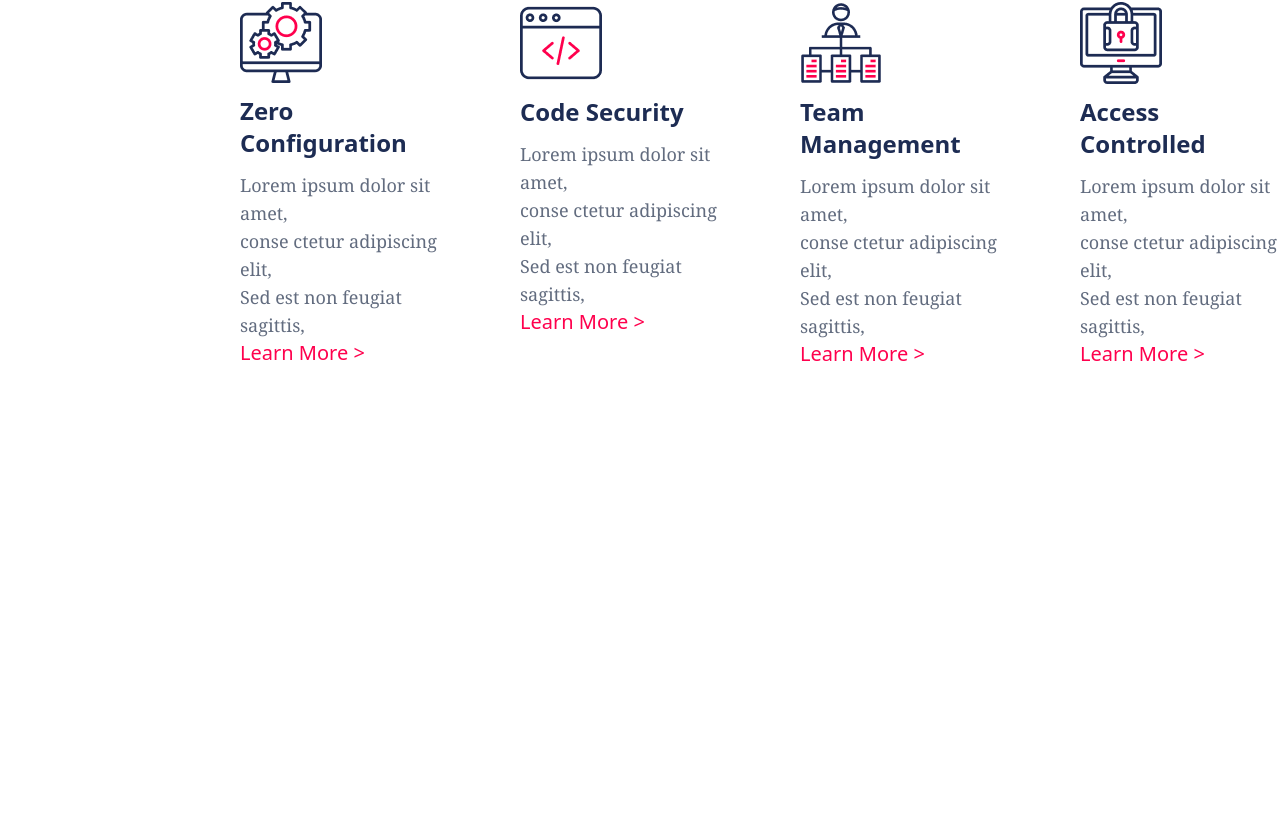
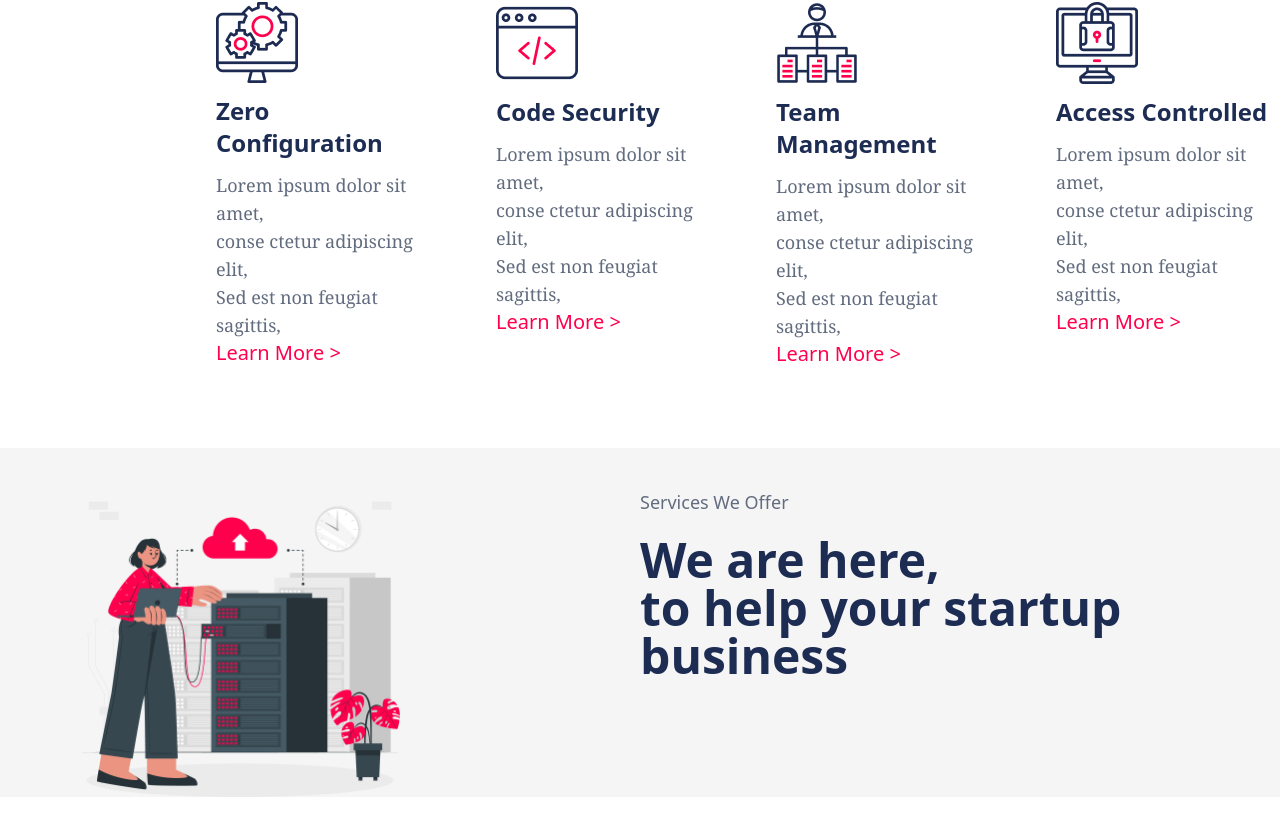
Before and after one commit to Abdulkafi88/-IT-agency-website-, a React (Vite) app: page / in a window 1280 px wide. Shown: the part 1232-2068 px from the top of the page. Before the commit the page ends 1600 px from the top, so only its background shows below. Built offline with nearby package versions, Linux system fonts and the light colour scheme.

Commit message:
i am staill working on Services comp

```diff
--- a/src/App.jsx
+++ b/src/App.jsx
@@ -5,14 +5,16 @@ import "./App.css";
 import Nav from "./Com/Nav";
 import Home from "./Com/Home";
 import Features from "./Com/Features";
+import Services from "./Com/Services"
 function App() {
   return (
     <>
       <Nav />
       <Home />
       <Features />
+      <Services />
     </>
-  );
+  )
 }
 
 export default App;
--- a/src/Com/Features.jsx
+++ b/src/Com/Features.jsx
@@ -10,7 +10,7 @@ const Features = () => {
       img: FeaturedIcon,
       des: `       Lorem ipsum dolor sit amet, <br /> conse ctetur adipiscing elit,
         <br /> Sed est non feugiat sagittis,`,
-      learnMore: "Learn More >",
+      learnMore: "Learn More  >",
     },
     {
         title: " Code Security",
@@ -24,7 +24,7 @@ const Features = () => {
         img: FeaturedIcon3,
         des: `       Lorem ipsum dolor sit amet, <br /> conse ctetur adipiscing elit,
           <br /> Sed est non feugiat sagittis,`,
-        learnMore: "Learn More >",
+        learnMore: "Learn More  >",
       },
     {
         title: " Access Controlled",
@@ -44,7 +44,7 @@ const Features = () => {
       </div>
       <div className=" flex ml-40 mt-20 ">
         {featursList.map((list, index) => (
-          <div key={index} className="ml-20 space-y-3">
+          <div key={index} className="ml-14 space-y-3">
             <img src={list.img} alt="logo" />
             <h3 className="text-2xl font-bold text-hsl-224-48-22">
               {list.title}
--- /dev/null
+++ b/src/Com/Services.jsx
@@ -0,0 +1,38 @@
+import React ,{useState} from 'react'
+import ServicesImg from "../assets/service-1.png"
+const Services = () => {
+    const [info, setindo] = useState([
+      {
+        offer: "Services We Offer",
+        hook: "We are here, <br/> to help your startup business",
+      },
+    ])
+  return (
+    <React.Fragment>
+      <div className="grid grid-cols-2 bg-hsl-0-0%-96% xl:my-20 ">
+        <div className="">
+          <img
+            className="ml-20 mt-12 w-80"
+            src={ServicesImg}
+            alt=" this is the service img "
+          />
+        </div>
+        <div className="">
+          {info.map((content, index) => (
+            <div key={index}>
+              <p className="text-hsl-219-13-44 mt-10  text-lg">
+                {content.offer}
+              </p>
+              <h1
+                className=" font-bold text-hsl-224-48-22 lg:text-5xl mt-5"
+                dangerouslySetInnerHTML={{ __html: content.hook }}
+              />
+            </div>
+          ))}
+        </div>
+      </div>
+    </React.Fragment>
+  )
+}
+
+export default Services
```
Also changed, not shown: src/assets/service-1.png (added).
